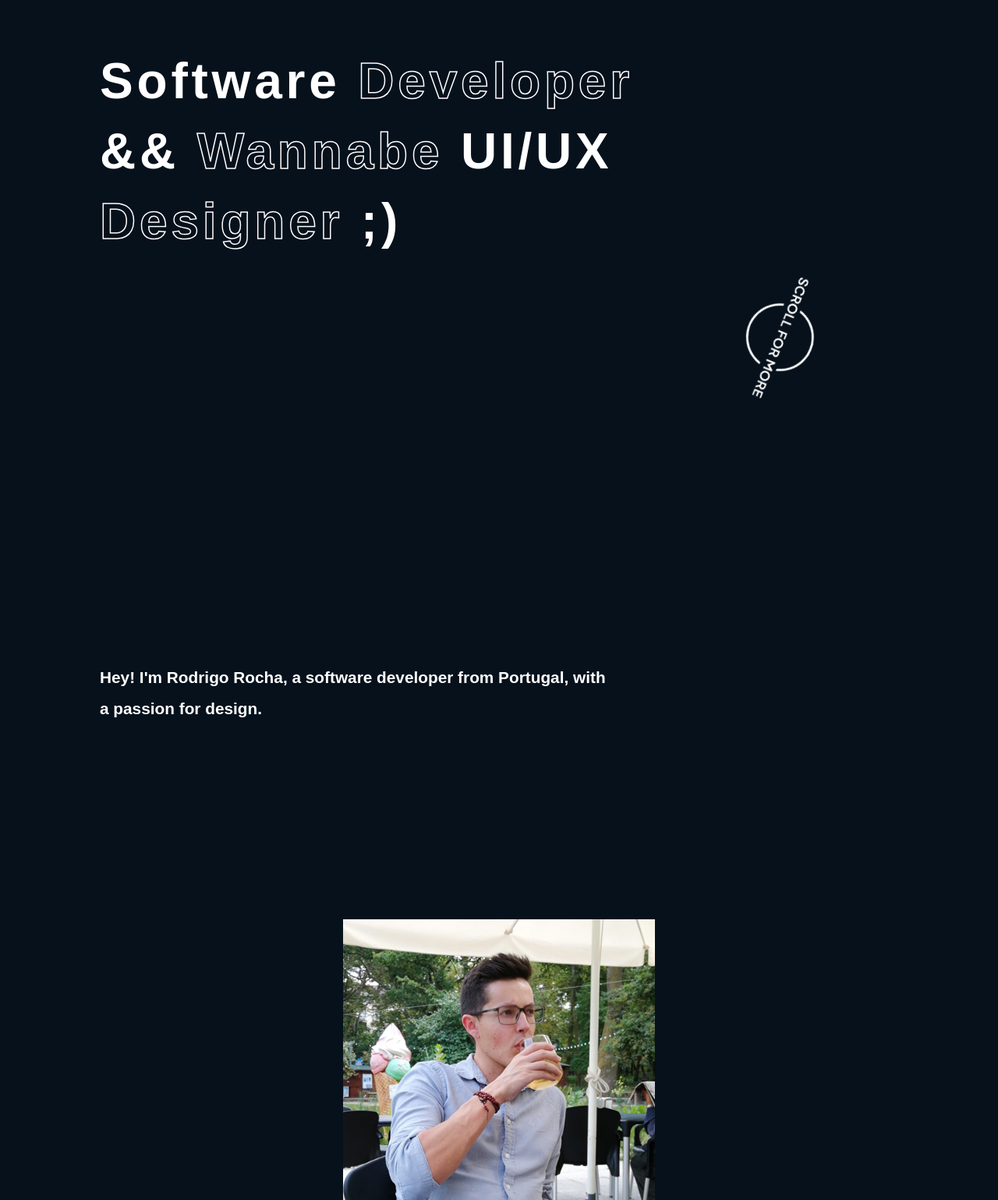
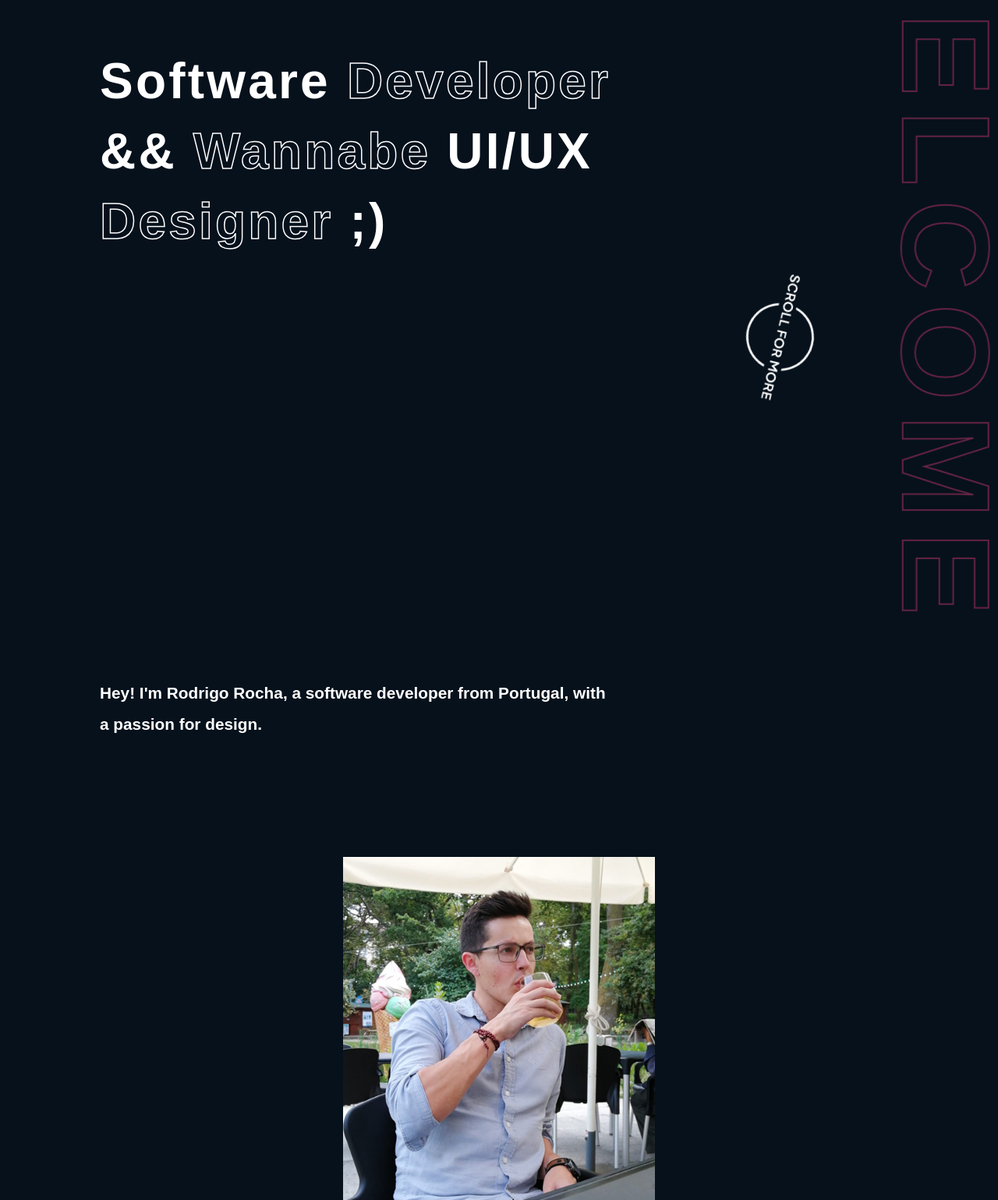
Before and after one commit to rodrigorochadev/personal-portfolio, a Gatsby site: page / in a window 1280 px wide. Shown: the part 201-1740 px from the top of the page at 78% size. Built offline with nearby package versions, Linux system fonts and the light colour scheme; Gatsby itself is replaced by a stand-in of ours.

Commit message:
Animations fixed. Banner changed.

```diff
--- a/src/components/Banner/Banner.js
+++ b/src/components/Banner/Banner.js
@@ -1,8 +1,8 @@
 import { motion } from 'framer-motion';
 import React from 'react'
 import useWindowSize from '../../hooks/useWindowSize';
-import { NewBannerContainer, NewBannerText } from '../../styles/components/bannerStyles';
-import { Container, Description, Flex } from '../../styles/componentsStyles';
+import { BannerWelcome, BannerWelcomeContainer, MobileBanerContainer, NewBannerContainer, NewBannerText } from '../../styles/components/bannerStyles';
+import { Container, Flex } from '../../styles/componentsStyles';
 import Scroll from '../Design/Scroll';
 
 export default () => {
@@ -15,12 +15,13 @@ export default () => {
             y: 0,
             opacity: 1,
             transition: {
-                staggerChildren: 0.25,
+                staggerChildren: 0.15,
             },
         },
     }
+
     const item = {
-        initial: { rotate: 20, y: 800 },
+        initial: { rotate: 50, y: 800 },
         animate: {
             y: 0,
             rotate: 0,
@@ -32,50 +33,62 @@ export default () => {
     }
 
     return(
-        <div>
-            <Scroll />
+        <MobileBanerContainer>
+            <BannerWelcomeContainer>
+                <BannerWelcome>WELCOME</BannerWelcome>
+            </BannerWelcomeContainer>
+
             {width <= 768 && (
+                <motion.div
+                    variants={container} initial="initial" animate="animate"
+                    style={{position: 'relative', minHeight: '100vh', display: 'flex', alignItems: 'center'}}>
                     <Container>
-                    <NewBannerContainer variants={container} initial="initial" animate="animate">
+                        <div style={{overflow: 'hidden'}}>
                             <motion.div variants={item}>
-                            <NewBannerText >Software&nbsp;</NewBannerText>
-                        </motion.div>
-                        <motion.div variants={item}>
-                            <NewBannerText outline>Developer&nbsp;</NewBannerText>
-                        </motion.div>
-                        <motion.div variants={item}>
-                            <NewBannerText >&amp;&amp;&nbsp;UI/UX</NewBannerText>
-                        </motion.div>
-                        <motion.div variants={item} >
-                            <Flex alignCenter>
-                                <NewBannerText outline>Designer&nbsp;</NewBannerText>
-                                <NewBannerText>;)</NewBannerText>
+                                <Flex>
+                                    <NewBannerText >Software</NewBannerText>
                                 </Flex>
                             </motion.div>
-                    <motion.div variants={item} style={{position: "absolute", bottom: '80px', right: 0}}>
-                        <Description>Scroll for more.</Description>
+                        </div>
+                        <div style={{overflow: 'hidden'}}>
+                            <motion.div variants={item}>
+                                <Flex>
+                                    <NewBannerText outline>&amp;&amp;&nbsp;</NewBannerText>
+                                    <NewBannerText>UI/UX</NewBannerText>
+                                </Flex>
                             </motion.div>
-                </NewBannerContainer>
+                        </div>
                     </Container>
-                // <NewBannerContainer>
-                //     <NewBannerText outline>EX</NewBannerText>
-                //     <NewBannerText >PLO</NewBannerText>
-                //     <Flex>
-                //         <NewBannerText >RE</NewBannerText>
-                //         <NewBannerText outline>.</NewBannerText>
-                //     </Flex>
-                // </NewBannerContainer>
+                    <motion.div
+                        variants={item}
+                        style={{position: 'absolute', left: '10vw', bottom: '75px'}}
+                    >
+                        <p>Scroll for more.</p>
+
+                    </motion.div>
+                </motion.div>
+
             )}
 
             {width > 768 && (
+
+                <div style={{position: 'relative', minHeight: '100vh', display: 'flex', alignItems: 'center', justifyContent: 'center'}}>
+
+                <Scroll />
                 <Container>
                     <NewBannerContainer variants={container} initial="initial" animate="animate">
+                        {/* <div style={{position: 'absolute', left: '-2px', bottom: '20px'}}>
+                            <div style={{height: '3px', width: '15px', background: 'var(--color-accent)'}}></div>
+                        </div> */}
+                        <div style={{overflow: 'hidden', width: '100%'}}>
                             <motion.div variants={item}>
                                 <Flex>
                                     <NewBannerText>Software&nbsp;</NewBannerText>
                                     <NewBannerText outline>Developer&nbsp;</NewBannerText>
                                 </Flex>
                             </motion.div>
+                        </div>
+                        <div style={{overflow: 'hidden', width: '100%'}}>
                             <motion.div variants={item}>
                                 <Flex>
                                     <NewBannerText>&amp;&amp;&nbsp;</NewBannerText>
@@ -83,15 +96,19 @@ export default () => {
                                     <NewBannerText >UI/UX</NewBannerText>
                                 </Flex>
                             </motion.div>
+                        </div>
+                        <div style={{overflow: 'hidden', width: '100%'}}>
                             <motion.div variants={item}>
                                 <Flex>
                                     <NewBannerText outline>Designer&nbsp;</NewBannerText>
                                     <NewBannerText>;)</NewBannerText>
                                 </Flex>
                             </motion.div>
+                        </div>
                     </NewBannerContainer>
                 </Container>
+                </div>
             )}
-        </div>
+        </MobileBanerContainer>
     )
 }
--- a/src/components/Design/Scroll.js
+++ b/src/components/Design/Scroll.js
@@ -9,7 +9,7 @@ import { SITE_CONFIG } from '../../constants'
 export default (props) => {
 
     const {x, y} = useMousePosition()
-    const [hoverState, setHoverState] = useState(false)
+    const [hoverState, setHoverState] = useState(true)
 
     return (
         <ScrollForMoreAbsolute
@@ -17,8 +17,6 @@ export default (props) => {
             onHoverEnd={() => setHoverState(false)}
         >
             <Scroll4MoreContainer
-                right={props.right}
-                bottom={props.bottom}
                 animate={{
                     transition: { duration: 1, ease: 'easeOut' },
                     x: hoverState ? x/7 : 0,
@@ -42,26 +40,30 @@ export default (props) => {
 
 export const ScrollForMoreAbsolute = styled(motion.div)`
 
-    display: none;
+    /* display: none; */
+    position: absolute;
+    padding: 0 10vw;
+    z-index: 90;
+    top: 0;
+    height: 100vh;
+    width: 100%;
+`
 
-    @media ${SITE_CONFIG.media.small} {
-        padding: 0 10vw;
-        display: initial;
-        z-index: 90;
-        position: absolute;
-        top: 0;
-        height: 100vh;
-        width: 100%;
-    }
-`
 export const ScrollAnimate = styled(motion.div)`
 
 `
 
 export const ScrollSVG = styled.div`
     svg {
-        width: 180px;
         transition: all 0.2s ease-out;
         fill: var(--color-text);
+
+        @media ${SITE_CONFIG.media.small} {
+            width: 140px;
+        }
+
+        @media ${SITE_CONFIG.media.medium} {
+            width: 180px;
+        }
     }
 `
--- a/src/components/NewAbout/NewAbout.js
+++ b/src/components/NewAbout/NewAbout.js
@@ -6,9 +6,6 @@ import NewAboutDetails from './NewAboutDetails'
 import NewAboutImage from './NewAboutImage'
 
 export default () => {
-
-
-
 
     return(
         <Container>
@@ -24,10 +21,8 @@ export default () => {
                     <NewAboutDetails />
                 </DivMargin>
 
-
             </NewAboutPadding>
         </Container>
-
 
     )
 
--- a/src/components/NewAbout/NewAboutDetails.js
+++ b/src/components/NewAbout/NewAboutDetails.js
@@ -12,7 +12,8 @@ export default () => {
     const animation = useAnimation()
     const [aboutDetailsRef, inView] = useInView({
         triggerOnce: false,
-        rootMargin: "-150px",
+        rootMargin: '0px',
+        threshold: 0.5,
     })
 
     useEffect(() => {
--- a/src/components/NewAbout/NewAboutImage.js
+++ b/src/components/NewAbout/NewAboutImage.js
@@ -10,7 +10,8 @@ export default () => {
     const animation = useAnimation()
     const [aboutImageRef, inView] = useInView({
         triggerOnce: false,
-        rootMargin: "-150px",
+        rootMargin: '0px',
+        threshold: 0.5,
     })
 
     useEffect(() => {
--- a/src/components/NewAbout/NewAboutIntro.js
+++ b/src/components/NewAbout/NewAboutIntro.js
@@ -9,16 +9,20 @@ export default () => {
     const animation = useAnimation()
     const [aboutIntroRef, inView] = useInView({
         triggerOnce: false,
-        rootMargin: "-150px",
+        rootMargin: "0px",
+        threshold: 0.65,
     })
 
     useEffect(() => {
         if (inView) {
-        animation.start("visible")
+            animation.start("visible")
+            console.log(inView)
         }
     }, [animation, inView])
 
     return(
+
+
         <NewAboutContainerText
             ref={aboutIntroRef}
             animate={animation}
--- a/src/pages/index.js
+++ b/src/pages/index.js
@@ -9,6 +9,7 @@
 const IndexPage = () => (
   <Layout>
     <SEO title="Software Developer" />
+    {/* <div style={{height: '100vh'}}></div> */}
     <Banner />
     <NewAbout />
     <Portfolio />
--- a/src/styles/components/bannerStyles.js
+++ b/src/styles/components/bannerStyles.js
@@ -6,7 +6,7 @@ export const NewBannerContainer = styled(motion.div)`
     position: relative;
     display: flex;
     flex-direction: column;
-    min-height: 100vh;
+    /* min-height: 100vh; */
     justify-content: center;
     text-align: center;
     overflow: hidden;
@@ -18,7 +18,6 @@ export const NewBannerContainer = styled(motion.div)`
         align-items: flex-start;
         /* padding: 0 10vw; */
     }
-
 `
 
 export const NewBannerText = styled(motion.h1)`
@@ -27,8 +26,9 @@ export const NewBannerText = styled(motion.h1)`
     text-decoration: none;
     text-shadow: none;
     color: var(--color-text);
+    /* text-transform: uppercase; */
 
-    font-family: ${SITE_CONFIG.fontFamilies.text.bold};
+    /* font-family: ${SITE_CONFIG.fontFamilies.text.bold}; */
 
     ${props => props.outline && css`
         transition: all 0.1s ease-out;
@@ -45,6 +45,7 @@ export const NewBannerText = styled(motion.h1)`
     font-size: 12vw;
 
     @media screen and (min-width: 480px) {
+        text-align: center;
         line-height: 3rem;
         font-size: 3rem;
         letter-spacing: 0.2rem;
@@ -53,13 +54,13 @@ export const NewBannerText = styled(motion.h1)`
     @media ${SITE_CONFIG.media.small} {
         line-height: 4rem;
         font-size: 3rem;
-        letter-spacing: 0.2rem;
+        /* letter-spacing: 0.2rem; */
     }
 
     @media ${SITE_CONFIG.media.medium} {
         line-height: 5rem;
         font-size: 4rem;
-        letter-spacing: 0.3rem;
+        /* letter-spacing: 0.3rem; */
     }
 
     @media ${SITE_CONFIG.media.large} {
@@ -73,8 +74,47 @@ export const NewBannerText = styled(motion.h1)`
     }
 
     @media ${SITE_CONFIG.media.xxlarge} {
-        line-height: 8rem;
-        font-size: 7rem;
+        /* line-height: 8rem;
+        font-size: 7rem; */
     }
 
 `
+
+
+// Mobile banner
+export const MobileBanerContainer = styled.div`
+    position: relative;
+    min-height: 100vh;
+`
+
+export const BannerWelcomeContainer = styled.div`
+
+    position: absolute;
+    right: 0;
+    transform: rotate(90deg) translate(60%, -200%);
+	transform-origin: 0 0 100%;
+
+    @media ${SITE_CONFIG.media.medium} {
+        font-size: 10rem;
+        transform: rotate(90deg) translate(45%, -210%);
+    }
+
+    @media ${SITE_CONFIG.media.xlarge} {
+        font-size: 11rem;
+        transform: rotate(90deg) translate(50%, -210%);
+    }
+`
+
+export const BannerWelcome = styled.h2`
+    -webkit-text-stroke: 2px var(--color-accent);
+    -webkit-text-fill-color: transparent;
+    font-size: 5rem;
+    opacity: 40%;
+    letter-spacing: 0.6rem;
+    /* filter: drop-shadow(4px 2px 2px black); */
+
+    @media ${SITE_CONFIG.media.medium} {
+        font-size: 10rem;
+        letter-spacing: 1.1rem;
+    }
+`
--- a/src/styles/components/newAboutStyles.js
+++ b/src/styles/components/newAboutStyles.js
@@ -3,18 +3,19 @@ import styled, { css } from "styled-components"
 import { SITE_CONFIG } from "../../constants"
 
 export const NewAboutAimHigherContainer = styled(motion.div)`
-    padding: 50px 0;
+    margin: 50px 0;
 
     @media ${SITE_CONFIG.media.small} {
-        padding: 150px 0;
+        margin: 150px 0;
     }
 `
 
 export const NewAboutContainerText = styled(motion.div)`
     width: 100%;
+    position: relative;
 
     @media ${SITE_CONFIG.media.small} {
-        position: relative;
+
         width: 65%;
 
         ${props => props.smaller && css`
@@ -31,7 +32,7 @@ width: 100%;
 position: relative;
 `
 
-export const NewAboutContainerHeadline = styled.h2`
+export const NewAboutContainerHeadline = styled(motion.h2)`
 font-size: 1.3rem;
 line-height: 2.5rem;
 margin-bottom: 20px;
@@ -54,7 +55,7 @@ margin: 150px 0;
 /* margin-bottom: 150px; */
 
 @media ${SITE_CONFIG.media.medium} {
-    margin: 250px 0;
+    margin: 270px 0;
     /* margin-bottom: 200px; */
 }
 
--- a/src/styles/componentsStyles.js
+++ b/src/styles/componentsStyles.js
@@ -24,6 +24,10 @@ export const Flex = styled(motion.div)`
 
   ${props => props.alignCenter && css`
       justify-content: center;
+  `}
+
+  ${props => props.alignItemsCenter && css`
+      align-items: center;
   `}
 
   ${props => props.about && css`
@@ -255,17 +259,19 @@ export const Scroll4More = styled.div`
 `
 
 export const Scroll4MoreContainer = styled(motion.div)`
-  position: absolute;
-  right: 15%;
-  bottom: 15%;
+
   /* right: ${props => props.right};
   bottom: ${props => props.bottom}; */
 
-  /* @media ${SITE_CONFIG.media.small} {
-    right: 20%;
-    bottom: 20%;
+
+  @media ${SITE_CONFIG.media.small} {
+    display: initial;
+    position: absolute;
+    right: 15%;
+    bottom: 15%;
   }
-  @media ${SITE_CONFIG.media.medium} {
+
+  /* @media ${SITE_CONFIG.media.medium} {
     right: 20%;
     bottom: 20%;
   }*/
```
Lines whose indentation alone changed are shown as unchanged.
